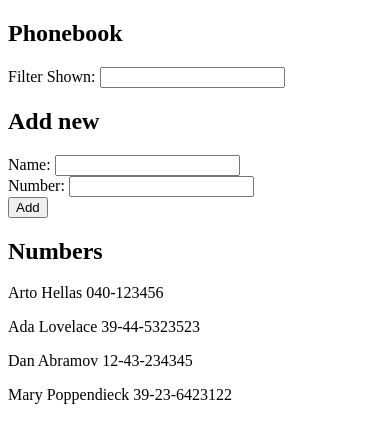
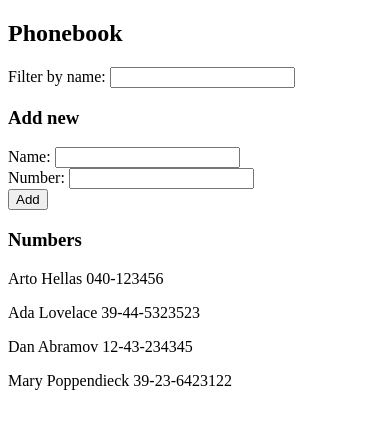
Before and after one commit to Lassii-/fullstackopen2021, a React (Create React App) app in the folder part2/phonebook/: page / in a window 390 px wide. Shown: the top 442 px of the page. Built offline with nearby package versions, Linux system fonts and the light colour scheme.

Commit message:
Ex 2.10 split phonebook into separate components

```diff
--- a/part2/phonebook/src/App.js
+++ b/part2/phonebook/src/App.js
@@ -1,4 +1,8 @@
 import React, { useState } from 'react'
+import Persons from './components/Persons'
+import PersonForm from './components/PersonForm'
+import Filter from './components/Filter'
+
 
 const App = () => {
     const [persons, setPersons] = useState([
@@ -11,81 +15,14 @@ const App = () => {
     const [newNumber, setNewNumber] = useState('')
     const [filter, setFilter] = useState('')
 
-    const addPerson = (event) => {
-        event.preventDefault()
-        /* Trim the inputs */
-        const newNameTrimmed = newName.trim()
-        const newNumberTrimmed = newNumber.trim()
-        const personObject = {
-            name: newNameTrimmed,
-            number: newNumberTrimmed,
-        }
-        /* Make sure both input fields are filled */
-        if (newNameTrimmed && newNumberTrimmed) {
-            /* Check if the name exists in the persons-array already
-               Turn both lowercase for the comparison to catch all case variants */
-            if (persons.some(persons => persons.name.toLowerCase() === newNameTrimmed.toLowerCase())) {
-                if (persons.some(persons => persons.number === newNumberTrimmed)) {
-                    window.alert(`${newNameTrimmed} and ${newNumberTrimmed} already in the phonebook!`)
-                }
-                else {
-                    window.alert(`${newNameTrimmed} already in the phonebook!`)
-                }
-            }
-            /* Check if the number exists already */
-            else if (persons.some(persons => persons.number === newNumberTrimmed)) {
-                window.alert(`${newNumberTrimmed} already in the phonebook!`)
-            }
-            /* Add new name+number if everything is ok */
-            else {
-                setPersons(persons.concat(personObject))
-                setNewName('')
-                setNewNumber('')
-            }
-        }
-        else {
-            window.alert(`You need to input both the name and number!`)
-        }
-    }
-    /* Old event.target.value implementation
-        const handleNameChange = (event) => {
-            setNewName(event.target.value)
-        }
-        const handleNumberChange = (event) => {
-            setNewNumber(event.target.value)
-        }
-
-        const handleFilterChange = (event) => {
-            setFilter(event.target.value)
-        }
-    */
-    const Person = (props) => <p>{props.name} {props.number}</p>
-
     return (
         <div>
             <h2>Phonebook</h2>
-            Filter Shown: <input value={filter} onChange={event => setFilter(event.target.value)} />
-            <h2>Add new</h2>
-            <form onSubmit={addPerson}>
-                <div>
-                    Name: <input value={newName} onChange={event => setNewName(event.target.value)} />
-                </div>
-                <div>
-                    Number: <input value={newNumber} onChange={event => setNewNumber(event.target.value)} />
-                </div>
-                <div>
-                    <button type="submit">Add</button>
-                </div>
-            </form>
-            <h2>Numbers</h2>
-            {persons.filter(person => {
-                if (!filter) {
-                    return true
-                }
-                if (person.name.includes(filter)) {
-                    return true
-                }
-            }).map(person => <Person key={persons.indexOf(person)} name={person.name} number={person.number} />)}
+            <Filter filter={filter} setFilter={setFilter} />
+            <h3>Add new</h3>
+            <PersonForm persons={persons} setPersons={setPersons} newName={newName} setNewName={setNewName} newNumber={newNumber} setNewNumber={setNewNumber} />
+            <h3>Numbers</h3>
+            <Persons filter={filter} persons={persons} />
         </div>
     )
 }
--- /dev/null
+++ b/part2/phonebook/src/components/Filter.js
@@ -0,0 +1,5 @@
+import React from 'react'
+
+const Filter = ({ filter, setFilter }) => <div>Filter by name: <input value={filter} onChange={event => setFilter(event.target.value)} /></div>
+
+export default Filter
--- /dev/null
+++ b/part2/phonebook/src/components/Person.js
@@ -0,0 +1,5 @@
+import React from 'react'
+
+const Person = (props) => <p>{props.name} {props.number}</p>
+
+export default Person
--- /dev/null
+++ b/part2/phonebook/src/components/PersonForm.js
@@ -0,0 +1,55 @@
+import React from 'react'
+
+const PersonForm = ({ persons, setPersons, newName, setNewName, newNumber, setNewNumber }) => {
+    const addPerson = (event) => {
+        event.preventDefault()
+        /* Trim the inputs */
+        const newNameTrimmed = newName.trim()
+        const newNumberTrimmed = newNumber.trim()
+        const personObject = {
+            name: newNameTrimmed,
+            number: newNumberTrimmed,
+        }
+        /* Make sure both input fields are filled */
+        if (newNameTrimmed && newNumberTrimmed) {
+            /* Check if the name exists in the persons-array already
+               Turn both lowercase for the comparison to catch all case variants */
+            if (persons.some(persons => persons.name.toLowerCase() === newNameTrimmed.toLowerCase())) {
+                if (persons.some(persons => persons.number === newNumberTrimmed)) {
+                    window.alert(`${newNameTrimmed} and ${newNumberTrimmed} already in the phonebook!`)
+                }
+                else {
+                    window.alert(`${newNameTrimmed} already in the phonebook!`)
+                }
+            }
+            /* Check if the number exists already */
+            else if (persons.some(persons => persons.number === newNumberTrimmed)) {
+                window.alert(`${newNumberTrimmed} already in the phonebook!`)
+            }
+            /* Add new name+number if everything is ok */
+            else {
+                setPersons(persons.concat(personObject))
+                setNewName('')
+                setNewNumber('')
+            }
+        }
+        else {
+            window.alert(`You need to input both the name and number!`)
+        }
+    }
+    return (
+        <form onSubmit={addPerson}>
+            <div>
+                Name: <input value={newName} onChange={event => setNewName(event.target.value)} />
+            </div>
+            <div>
+                Number: <input value={newNumber} onChange={event => setNewNumber(event.target.value)} />
+            </div>
+            <div>
+                <button type="submit">Add</button>
+            </div>
+        </form>
+    )
+}
+
+export default PersonForm
--- /dev/null
+++ b/part2/phonebook/src/components/Persons.js
@@ -0,0 +1,18 @@
+import React from 'react'
+import Person from './Person'
+
+const Persons = ({ filter, persons }) => {
+    return (
+        persons.filter(person => {
+            if (!filter) {
+                return true
+            }
+            if (person.name.includes(filter)) {
+                return true
+            }
+        }).map(person => <Person key={persons.indexOf(person)} name={person.name} number={person.number} />)
+
+    )
+}
+
+export default Persons
```
